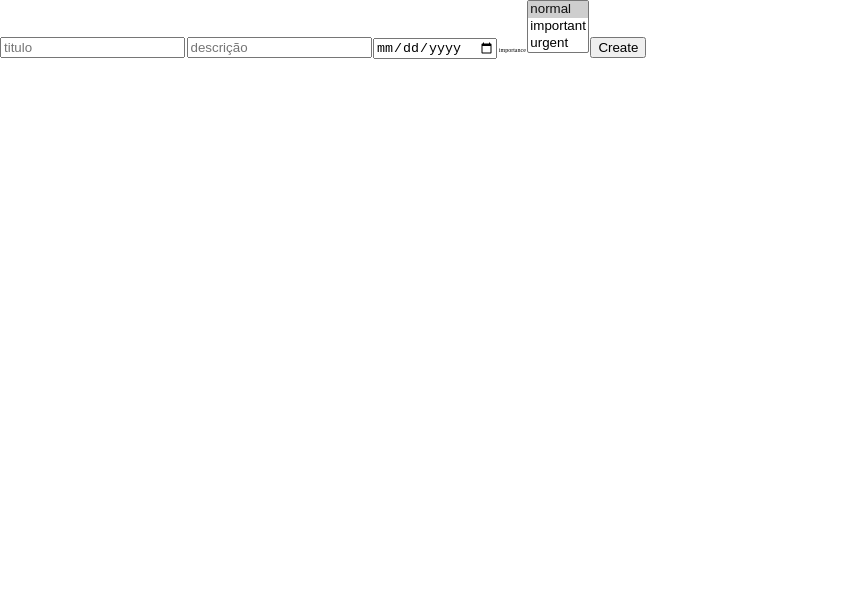
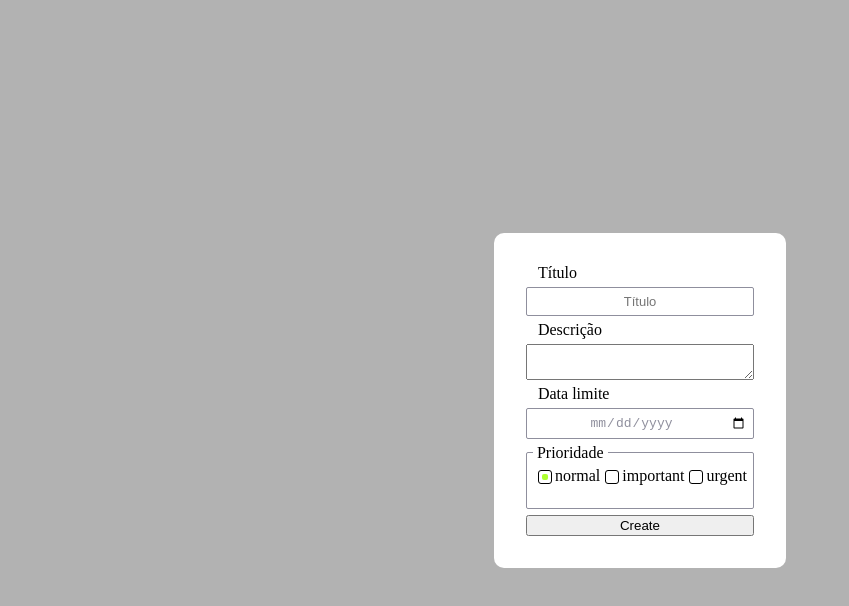
Before and after one commit to Yokuny/Todo-List, a website built with webpack: page dist/index.html in a window 1280 px wide. Shown: the whole page, without its empty margins (0-849 px from the left). Built offline with nearby package versions, Linux system fonts and the light colour scheme.

Commit message:
with form to register

```diff
--- a/src/index.js
+++ b/src/index.js
@@ -1,13 +1,55 @@
+/* As tarefas são Factory */
+/* obrigatoriamente devem ter title, description, dataDeVencimento and priority  */
+/* pode adicionar Notas e Checklist */
+/* deve haver lista de diferentes tipos de projetos para agrupar as tarefas */
+/* quando o usuario abrir o aplicativo deve haver todo padrões e exemplo de conjunto */
+/* o Usuario deve poder criar Novos conjuntos e um opção que selecione aonde seus todo irão ser adicionados */
+/* Você deve separar a lógica do seu aplicativo (ou seja, criar novos todos, definir todos como completos,
+    alterar a prioridade do todo, etc.) do material relacionado ao DOM, portanto, mantenha todas essas coisas em módulos separados. */
+/* a interface deve ter
+- visualizar os projetos (pastas de to do)
+- visualizar todos as tarefas em cada projeto (provavelmente apenas o título e a data de vencimento…
+    mudando de cor para diferentes prioridades)
+- expandir uma unica tarefa para poder ver seus detalhes e altera-la
+- deletar uma tarefa
+*/
+/* implementar forma de salvamento das tarefas em localStorage > salvando os arquivos no computador do usuario */
 import "./style/reset.css";
+import registerCard from "./script/registerCardRender";
 
-const registerCard = document.getElementById('card');
-registerCard.innerHTML = `<input required type="text" name="" id="taskTitle" placeholder="titulo">
-<input required type="text" name="" id="taskDescription" placeholder="descrição">
-<input required type="date" name="" id="dueData" placeholder="data final">
-<label for="importance">importance</label>
-<select id="importance" name="importance" size="3">
-  <option value="normal" selected>normal</option>
-  <option value="important">important</option>
-  <option value="urgent">urgent</option>
-</select>
-<button onclick="createTask()">Create</button>`
+let taskArray = [];
+
+function clearInput() {
+  document.getElementById("taskTitle").value = "";
+  document.getElementById("taskDescription").value = "";
+  document.getElementById("dueData").value = "";
+  document.getElementById("importance").value = "normal";
+}
+
+if (localStorage.taskList) {
+  taskArray = JSON.parse(localStorage.getItem("taskList"));
+  //renderTasks;
+} else {
+  registerCard();
+}
+
+const newTask = document.getElementById("taskInput");
+
+newTask.addEventListener("submit", (event) => {
+  event.preventDefault;
+
+  console.log(document.getElementById("importance").value);
+  let aTask = task(
+    document.getElementById("taskTitle").value,
+    document.getElementById("taskDescription").value,
+    document.getElementById("dueData").value,
+    document.getElementById("importance").value
+  );
+  taskArray.push(aTask);
+  clearInput();
+
+  localStorage.setItem("taskList", JSON.stringify(taskArray));
+
+  // let getTasks = localStorage.getItem("task");
+  // let taskList = JSON.parse(getTasks);
+});
--- a/src/script/core.js
+++ /dev/null
@@ -1,47 +0,0 @@
-/* As tarefas são Factory */
-/* obrigatoriamente devem ter title, description, dataDeVencimento and priority  */
-/* pode adicionar Notas e Checklist */
-/* deve haver lista de diferentes tipos de projetos para agrupar as tarefas */
-/* quando o usuario abrir o aplicativo deve haver todo padrões e exemplo de conjunto */
-/* o Usuario deve poder criar Novos conjuntos e um opção que selecione aonde seus todo irão ser adicionados */
-/* Você deve separar a lógica do seu aplicativo (ou seja, criar novos todos, definir todos como completos,
-    alterar a prioridade do todo, etc.) do material relacionado ao DOM, portanto, mantenha todas essas coisas em módulos separados. */
-/* a interface deve ter
-- visualizar os projetos (pastas de to do)
-- visualizar todos as tarefas em cada projeto (provavelmente apenas o título e a data de vencimento…
-    mudando de cor para diferentes prioridades)
-- expandir uma unica tarefa para poder ver seus detalhes e altera-la
-- deletar uma tarefa
-*/
-/* implementar forma de salvamento das tarefas em localStorage > salvando os arquivos no computador do usuario */
-
-let taskArray = [];
-
-function clearInput(){
-    document.getElementById("taskTitle").value = "";
-    document.getElementById("taskDescription").value = "";
-    document.getElementById("dueData").value = "";
-    document.getElementById("importance").value = "normal";
-}
-
-
-function createTask(){
-    if(localStorage.taskList){
-        taskArray = JSON.parse(localStorage.getItem("taskList"));
-    }
-    let aTask = task(
-        document.getElementById("taskTitle").value,
-        document.getElementById("taskDescription").value,
-        document.getElementById("dueData").value,
-        document.getElementById("importance").value
-    );
-    taskArray.push(aTask);
-    clearInput();
-
-    localStorage.setItem("taskList", JSON.stringify(taskArray));
-
-    // let getTasks = localStorage.getItem("task");
-    // let taskList = JSON.parse(getTasks);
-
-    console.log(taskArray);
-}
--- /dev/null
+++ b/src/script/registerCardRender.js
@@ -0,0 +1,30 @@
+import "../style/reset.css";
+import "../style/register.css";
+// https://www.qodo.co.uk/blog/javascript-enabling-and-disabling-form-field-elements/
+// para desativar elementos do input quando implementar opção de Task List e Quote
+export default function registerCardRender() {
+  document.body.innerHTML = `
+  <section class="registerScreen">
+    <div class="floatingCard">
+        <form class="taskInput">
+            <label for="taskTitle">Título</label>
+            <input required type="text" id="taskTitle" placeholder="Título" />
+            <label for="taskDescription">Descrição</label>
+            <textarea required type="text" id="taskDescription" placeholder="descrição"> </textarea>
+            <label for="dueData">Data limite</label>
+            <input required type="date" id="dueData" placeholder="data final" />
+            <fieldset>
+                <legend>Prioridade</legend>
+                <input name="importance" type="radio" id="normal" checked />
+                <label for="normal">normal</label>
+                <input name="importance" type="radio" id="important" />
+                <label for="important">important</label>
+                <input name="importance" type="radio" id="urgent" />
+                <label for="urgent">urgent</label>
+            </fieldset>
+            <button type="submit">Create</button>
+        </form>
+    </div>
+    </section>
+    `;
+}
--- /dev/null
+++ b/src/style/register.css
@@ -0,0 +1,93 @@
+.registerScreen {
+  position: fixed;
+  top: 0;
+  z-index: 10;
+  width: 100vw;
+  height: 100vh;
+  display: flex;
+  justify-content: center;
+  align-items: center;
+  background-color: rgba(0, 0, 0, 0.3);
+}
+.registerScreen .floatingCard {
+  padding: max(26px, 4vh);
+  background-color: white;
+  border-radius: 10px;
+} /* */
+.registerScreen .floatingCard .taskInput {
+  display: flex;
+  flex-direction: column;
+  gap: 6px;
+} /* */
+.taskInput label {
+  padding-left: 12px;
+  font-size: 1.6rem;
+  font-weight: 400;
+}
+.taskInput input {
+  border: 1px solid #8f8f9d;
+  border-radius: 2px;
+  color: #8f8f9d;
+  font-size: 1.3rem;
+  font-weight: 300;
+  text-align: center;
+  padding: 6px;
+} /* */
+.taskInput fieldset {
+  display: flex;
+  align-items: center;
+  height: 50px;
+  border: 1px solid #8f8f9d;
+  border-radius: 2px;
+  padding: 6px;
+}
+.taskInput fieldset legend {
+  font-size: 1.6rem;
+  padding: 0px 4px;
+  font-weight: 400;
+}
+.taskInput fieldset label {
+  height: 14px;
+  padding-left: 0px;
+} /* estilizando check box do radio */
+.taskInput fieldset input {
+  appearance: none;
+  outline: none;
+  border: 1px solid black;
+  border-radius: 3px;
+  display: flex;
+  align-items: center;
+  justify-content: center;
+  position: relative;
+}
+.taskInput fieldset input::before {
+  position: absolute;
+  content: "";
+  border-radius: 2px;
+  height: 50%;
+  width: 50%;
+  background-color: black;
+  opacity: 0;
+  transition: all 300ms ease-in-out;
+}
+.taskInput fieldset input:checked:before {
+  opacity: 1;
+}
+.taskInput fieldset #normal:before {
+  background-color: greenyellow;
+}
+.taskInput fieldset #normal:focus {
+  box-shadow: 0 0 3px greenyellow;
+}
+.taskInput fieldset #important:before {
+  background-color: cyan;
+}
+.taskInput fieldset #important:focus {
+  box-shadow: 0 0 3px cyan;
+}
+.taskInput fieldset #urgent:before {
+  background-color: crimson;
+}
+.taskInput fieldset #urgent:focus {
+  box-shadow: 0 0 3px crimson;
+}
```
Also changed, not shown: dist/bundle.js, dist/index.html, 1 other file.
